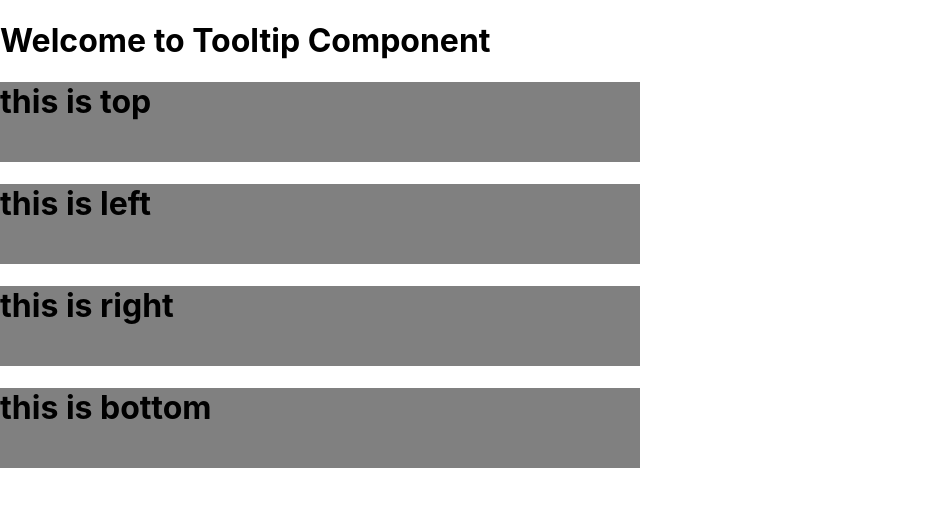
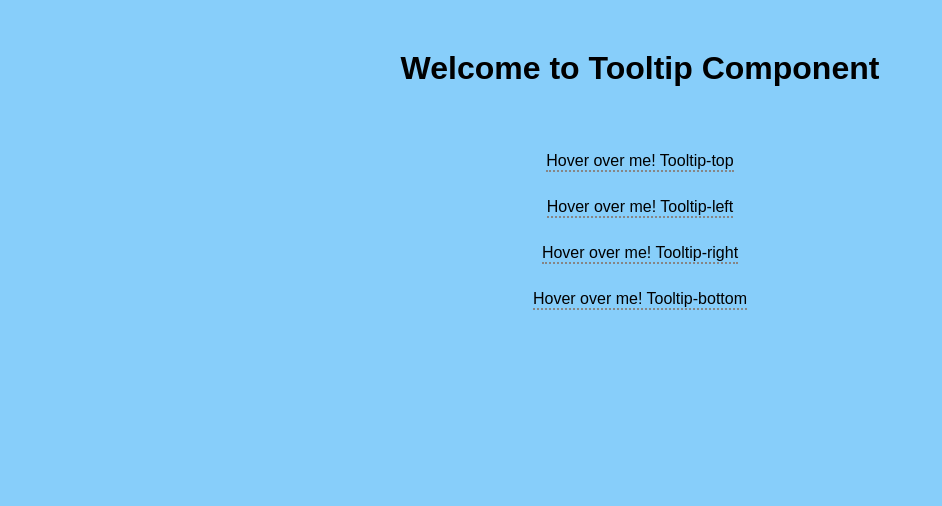
Before and after one commit to AbhishekV9/Tooltip_React, a React (Create React App) app: page / in a window 1280 px wide. Shown: the top 506 px of the page, without its empty margins (0-942 px from the left). Built offline with nearby package versions, Linux system fonts and the light colour scheme.

Commit message:
project finished

```diff
--- a/src/components/App.js
+++ b/src/components/App.js
@@ -1,27 +1,28 @@
 import React, { Component } from 'react';
 import Tooltip from './tooltip';
+import '../stylesheet/app.css'
 
 export default class App extends Component{
  render(){
    return(
      <div>
-       <div>
+       <div className="w-50 tc mt-5">
           <h1>Welcome to Tooltip Component</h1>
        </div>
-       <div>
-          <div>
+       <div className="w-50 tc">
+          <div className="mt-3">
             <Tooltip position="top"/>
           </div>
 
-          <div>
+          <div className="mt-3">
             <Tooltip position="left"/>
           </div>
 
-          <div>
+          <div className="mt-3">
             <Tooltip position="right"/>
           </div>
 
-          <div>
+          <div className="mt-3">
             <Tooltip position="bottom"/>
           </div>
 
--- a/src/components/tooltip.js
+++ b/src/components/tooltip.js
@@ -27,16 +27,14 @@ export default class tooltip extends Component{
 
         const position=this.props.position;
         const { hovered }=this.state;
-        console.log(hovered)
         return(
-            <div className="color half" >
-                <div onMouseEnter={this.onHover} onMouseLeave={this.onLeave}>
-                    <h1>this is {position}</h1>
-                    <span style={{visibility: hovered ? 'visible' : 'hidden'}}>
-                        <p>Thanks for Hovering! i am a tooltip</p>
+                <div className="tooltip" onMouseEnter={this.onHover} onMouseLeave={this.onLeave}>
+                    Hover over me! Tooltip-{position}
+                    <span style={{visibility: hovered ? 'visible' : 'hidden'}}
+                    className={ `tooltiptext ${position}` } >
+                        Thanks for Hovering! i am a tooltip
                     </span>
                 </div>
-            </div>
         )
     }
 }
--- a/src/index.css
+++ b/src/index.css
@@ -1,10 +1,9 @@
 body {
   margin: 0;
-  font-family: -apple-system, BlinkMacSystemFont, 'Segoe UI', 'Roboto', 'Oxygen',
-    'Ubuntu', 'Cantarell', 'Fira Sans', 'Droid Sans', 'Helvetica Neue',
-    sans-serif;
+  font-family: 'Nunito Sans', sans-serif;
   -webkit-font-smoothing: antialiased;
   -moz-osx-font-smoothing: grayscale;
+  background-color:  #87CEFA;
 }
 
 code {
--- /dev/null
+++ b/src/stylesheet/app.css
@@ -0,0 +1,16 @@
+.w-50{
+    width:50%;
+}
+.tc{
+    text-align: center;
+    margin:auto;
+}
+
+.mt-5{
+    margin-top:50px;
+    margin-bottom:50px;
+}
+
+.mt-3{
+    margin-top: 11px;
+}
--- a/src/stylesheet/tooltip.css
+++ b/src/stylesheet/tooltip.css
@@ -1,7 +1,91 @@
-.color{
-    background-color: grey;
+
+.tooltip{
+    position: relative;
+    display: inline-block;
+    border-bottom: 2px dotted rgb(134, 133, 133);
+    margin-top: 15px;
 }
 
-.half{
-    width:50%;
+.tooltiptext {
+    width: 200px;
+    background-color: black;
+    color: #fff;
+    text-align: center;
+    border-radius: 6px;
+    padding: 10px 8px;
+    position: absolute;
+    z-index: 1;
+    font-size: 14px;
+    transition: visibility 0.2s;
 }
+
+.top {
+    bottom: 100%;
+    left: 50%;
+    margin-bottom: 7px;
+    margin-left: -100px;
+}
+
+.bottom{
+  top: 100%;
+  left: 50%;
+  margin-top:7px;
+  margin-left: -100px;
+}
+
+.left{
+    right:100%;
+    top:-55%;
+    margin-right:7px;
+}
+
+.right{
+    left:100%;
+    top:-50%;
+    margin-left:7px;
+}
+
+.top::after {
+    content: " ";
+    position: absolute;
+    top: 100%; /* At the bottom of the tooltip */
+    left: 50%;
+    margin-left: -5px;
+    border-width: 5px;
+    border-style: solid;
+    border-color: black transparent transparent transparent;
+  }
+
+  .right::after {
+    content: " ";
+    position: absolute;
+    top: 50%;
+    right: 100%; /* To the left of the tooltip */
+    margin-top: -5px;
+    border-width: 5px;
+    border-style: solid;
+    border-color: transparent black transparent transparent;
+  }
+
+.left::after {
+    content: " ";
+    position: absolute;
+    top: 50%;
+    left: 100%; /* To the right of the tooltip */
+    margin-top: -5px;
+    border-width: 5px;
+    border-style: solid;
+    border-color: transparent transparent transparent black;
+  }
+
+  .bottom::after {
+
+    content: " ";
+    position: absolute;
+    bottom: 100%;  /* At the top of the tooltip */
+    left: 50%;
+    margin-left: -5px;
+    border-width: 5px;
+    border-style: solid;
+    border-color: transparent transparent black transparent;
+  }
```
